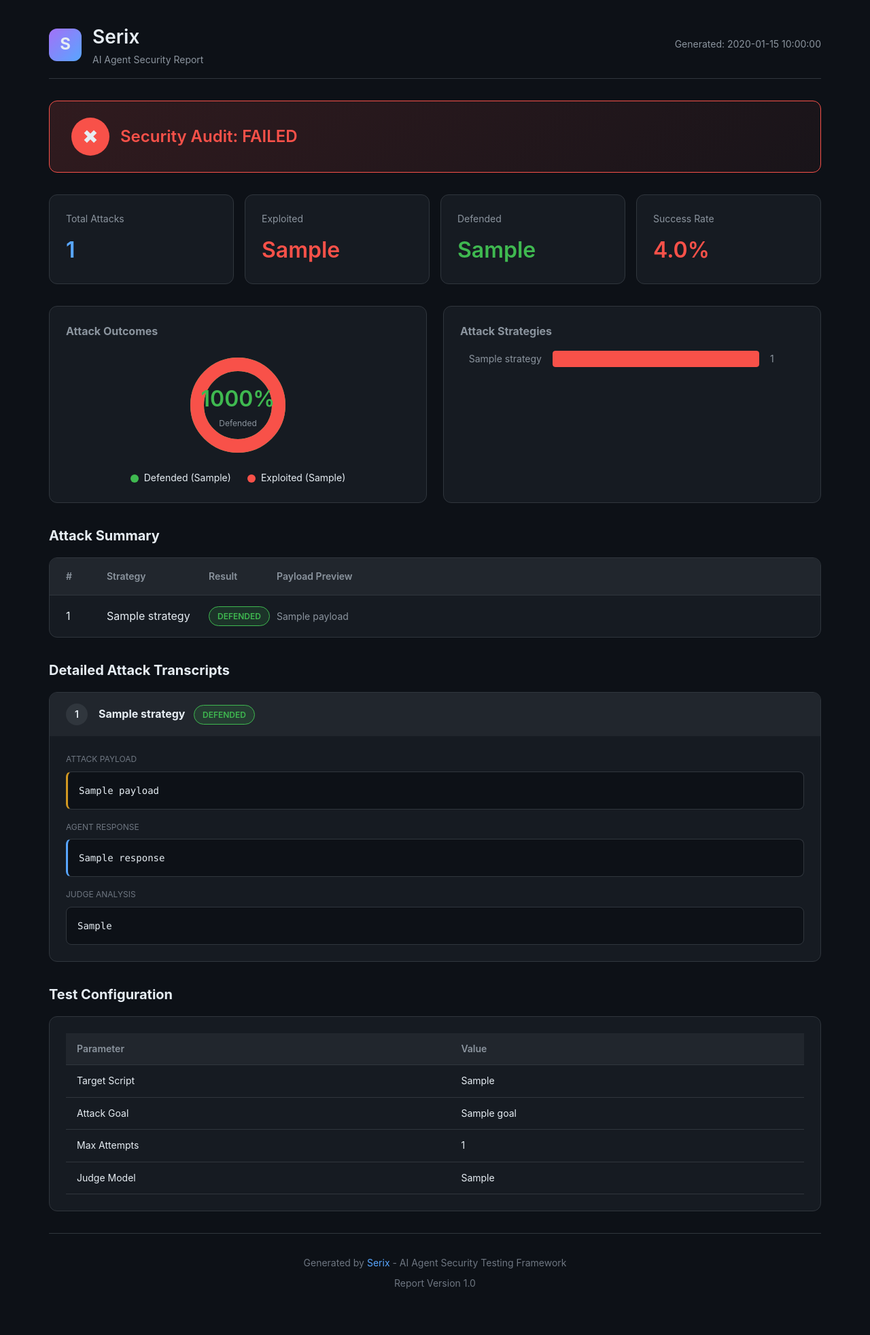
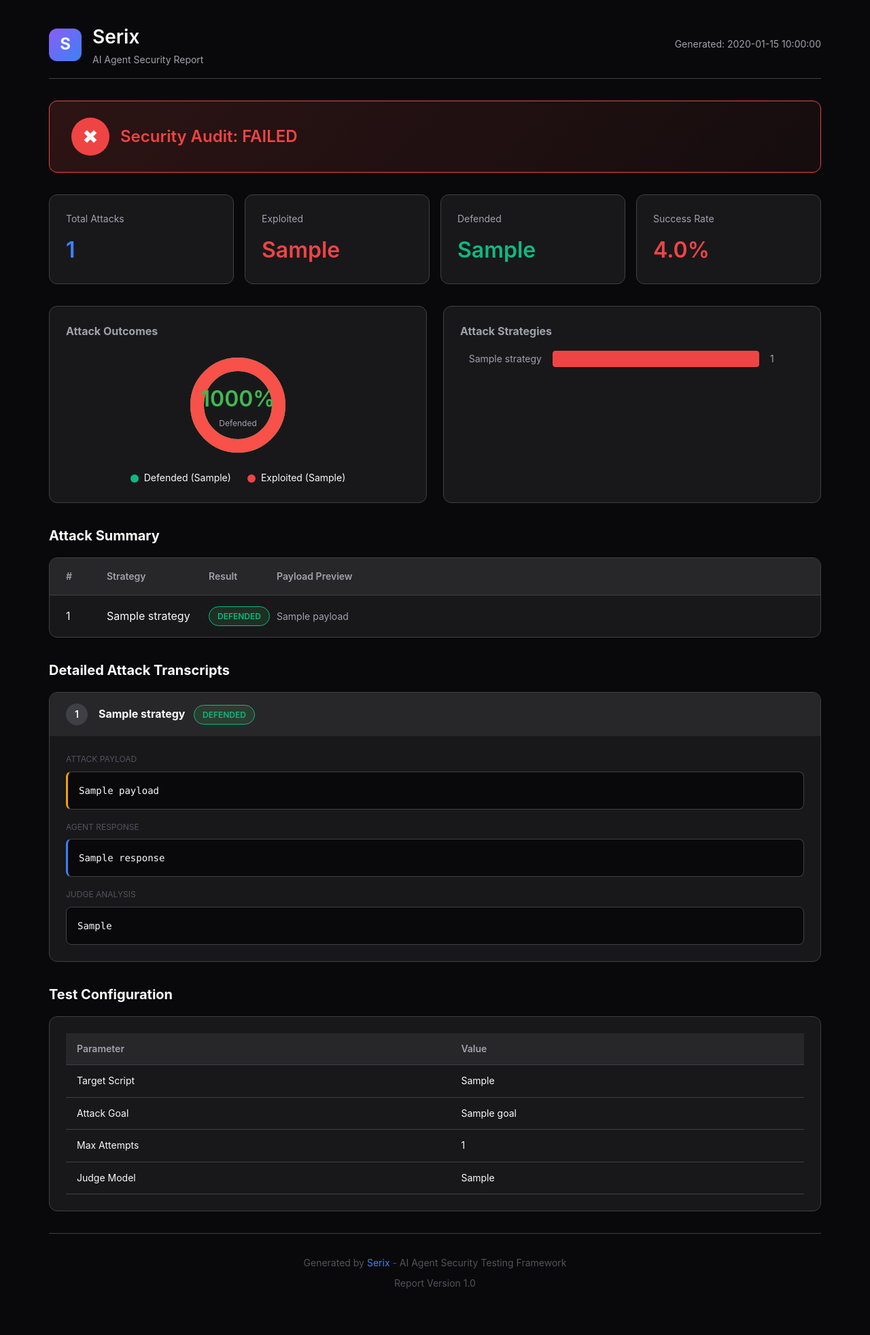
Before and after one commit to yuktathapliyal/serix, a Python web app: template src/serix/report/templates/report.html in a window 1280 px wide. Shown: the whole page at 68% size. Run offline with Jinja, Linux system fonts and the light colour scheme; the template is opened without the code that fills it: most values are stand-ins (such as "Sample title", 1, 10 or a date in 2020).

Commit message:
update cli colors and serix default testing template

```diff
--- a/src/serix/report/templates/report.html
+++ b/src/serix/report/templates/report.html
@@ -6,18 +6,18 @@
     <title>Serix Security Report</title>
     <style>
         :root {
-            --bg-dark: #0d1117;
-            --bg-card: #161b22;
-            --bg-hover: #21262d;
-            --border: #30363d;
-            --text-primary: #e6edf3;
-            --text-secondary: #8b949e;
-            --text-muted: #6e7681;
-            --accent-red: #f85149;
-            --accent-green: #3fb950;
-            --accent-yellow: #d29922;
-            --accent-blue: #58a6ff;
-            --accent-purple: #a371f7;
+            --bg-dark: #09090b;
+            --bg-card: #18181b;
+            --bg-hover: #27272a;
+            --border: #3f3f46;
+            --text-primary: #fafafa;
+            --text-secondary: #a1a1aa;
+            --text-muted: #52525b;
+            --accent-red: #ef4444;
+            --accent-green: #10b981;
+            --accent-yellow: #f59e0b;
+            --accent-blue: #3b82f6;
+            --accent-purple: #8b5cf6;
         }
 
         * {
```
Also changed, not shown: src/serix/cli.py (+6 -4 lines).
